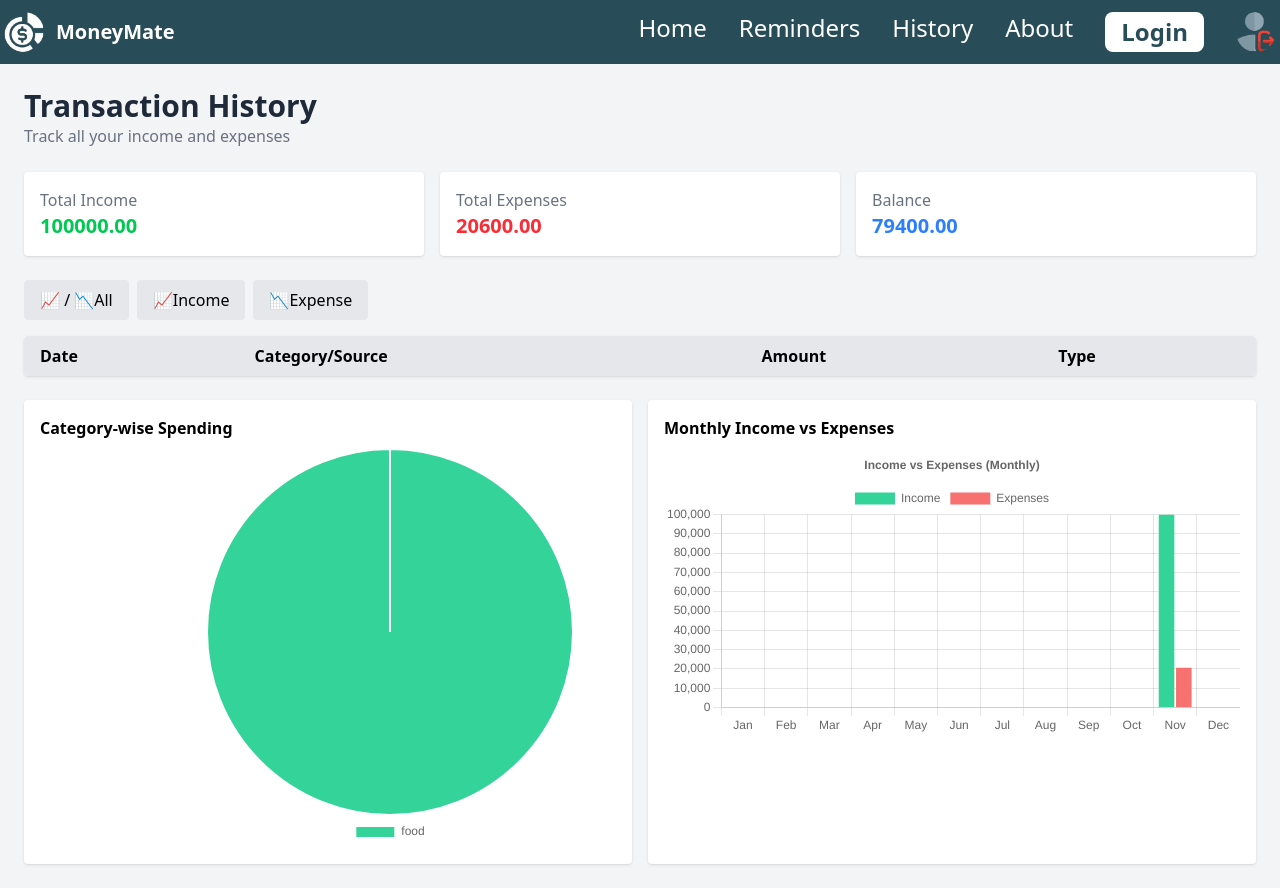
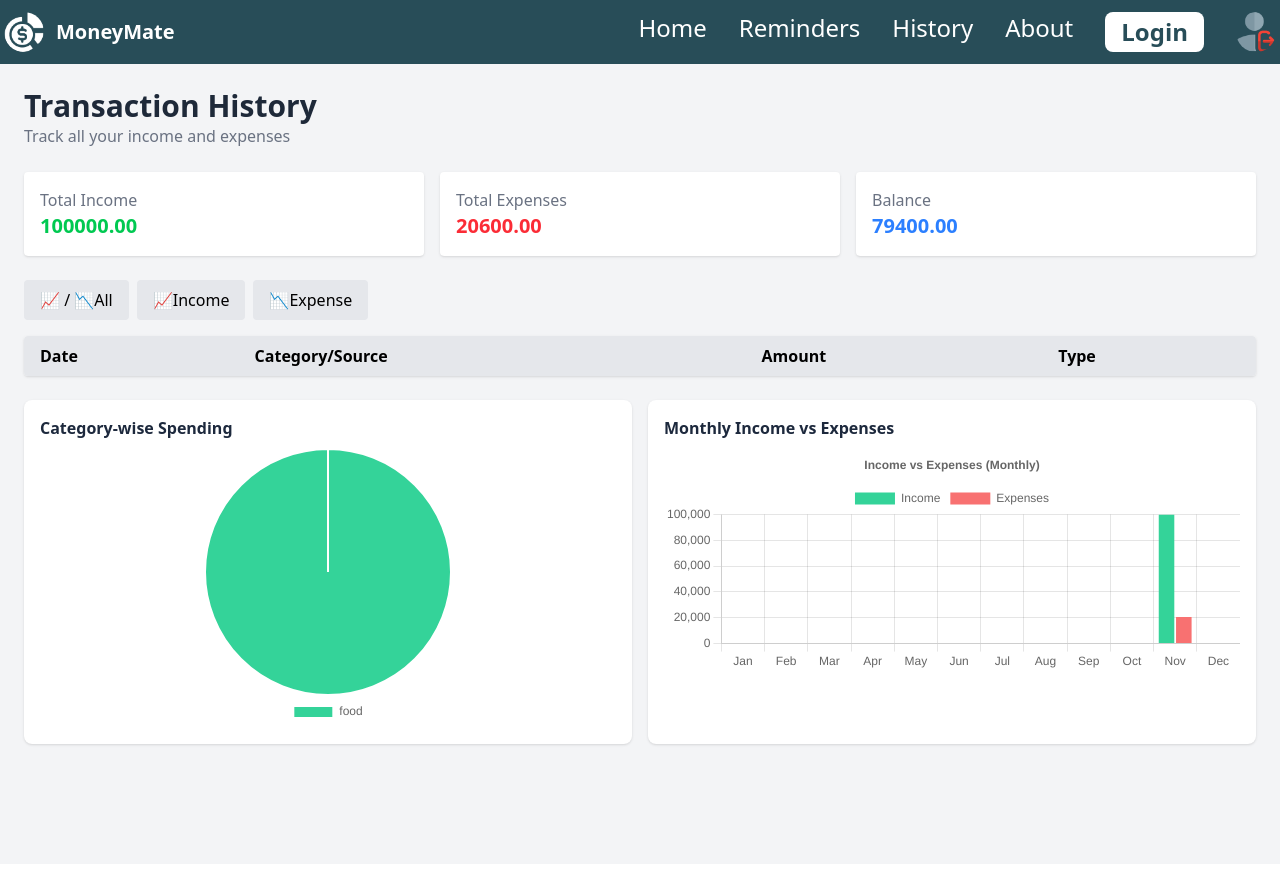
Before and after one commit to KushalNer/Budget_tracker, a Django app: page /history/ in a window 1280 px wide. After the commit the page ends 748 px from the top, so only its background shows below. Run offline with Django 5.2, Linux system fonts and the light colour scheme; a user stored in the database is signed in; data comes from the database, SQL or seed files in the repository; both versions use the stored data as it was after the commit; lists and menus that the app fills with data are empty; some libraries are stand-ins or nearby versions.

Commit message:
update history page

```diff
--- a/templates/history.html
+++ b/templates/history.html
@@ -69,19 +69,31 @@
     </table>
   </div>
 
-  <!-- Optional Chart Section -->
-  <div class="mt-6 grid grid-cols-1 md:grid-cols-2 gap-4">
-    <div class="bg-white shadow rounded p-4">
-      <h3 class="font-bold mb-2">Category-wise Spending</h3>
-      <canvas id="categoryChart" width="700" height="400"></canvas>
-    </div>
+<!-- Charts Section -->
+<div class="mt-6 grid grid-cols-1 md:grid-cols-2 gap-4">
 
-    <div class="bg-white shadow rounded p-4">
-      <h3 class="font-bold mb-2">Monthly Income vs Expenses</h3>
-      <canvas id="monthlyBarChart" ></canvas>
+  <!-- Category-wise Spending (Pie Chart) -->
+  <div class="bg-white shadow rounded-lg p-4">
+    <h3 class="font-bold mb-2 text-slate-800">Category-wise Spending</h3>
+
+    <!-- Smaller Responsive Wrapper -->
+    <div class="relative h-55 sm:h-60 md:h-70">
+      <canvas id="categoryChart" class="w-full h-full"></canvas>
     </div>
   </div>
+
+  <!-- Monthly Income vs Expenses (Bar Chart) -->
+  <div class="bg-white shadow rounded-lg p-4">
+    <h3 class="font-bold mb-2 text-slate-800">Monthly Income vs Expenses</h3>
+
+    <!-- Smaller Responsive Wrapper -->
+    <div class="relative h-40 sm:h-48 md:h-56">
+      <canvas id="monthlyBarChart" class="w-full h-full"></canvas>
+    </div>
+  </div>
+
 </div>
+
 
 {% comment %} This script for Pie chart {% endcomment %}
 <script>
@@ -103,7 +115,9 @@
                 }]
             },
             options: {
-                responsive: false,
+                responsive: true,
+
+                maintainAspectRatio: false,
                 plugins: {
                     legend: { position: 'bottom' }
                 }
@@ -138,6 +152,7 @@
             },
             options: {
                 responsive: true,
+                maintainAspectRatio: false,
                 plugins: {
                     legend: { position: 'top' },
                     title: {
--- a/theme/static/css/dist/styles.css
+++ b/theme/static/css/dist/styles.css
@@ -18,6 +18,7 @@
     --color-green-600: oklch(62.7% 0.194 149.214);
     --color-green-700: oklch(52.7% 0.154 150.069);
     --color-blue-500: oklch(62.3% 0.214 259.815);
+    --color-slate-800: oklch(27.9% 0.041 260.031);
     --color-gray-50: oklch(98.5% 0.002 247.839);
     --color-gray-100: oklch(96.7% 0.003 264.542);
     --color-gray-200: oklch(92.8% 0.006 264.531);
@@ -320,6 +321,21 @@
   .h-10 {
     height: calc(var(--spacing) * 10);
   }
+  .h-40 {
+    height: calc(var(--spacing) * 40);
+  }
+  .h-50 {
+    height: calc(var(--spacing) * 50);
+  }
+  .h-55 {
+    height: calc(var(--spacing) * 55);
+  }
+  .h-64 {
+    height: calc(var(--spacing) * 64);
+  }
+  .h-full {
+    height: 100%;
+  }
   .h-screen {
     height: 100vh;
   }
@@ -368,6 +384,9 @@
   }
   .grid-cols-1 {
     grid-template-columns: repeat(1, minmax(0, 1fr));
+  }
+  .grid-cols-2 {
+    grid-template-columns: repeat(2, minmax(0, 1fr));
   }
   .flex-col {
     flex-direction: column;
@@ -685,6 +704,9 @@
   .text-red-700 {
     color: var(--color-red-700);
   }
+  .text-slate-800 {
+    color: var(--color-slate-800);
+  }
   .text-white {
     color: var(--color-white);
   }
@@ -782,6 +804,16 @@
     --tw-outline-style: none;
     outline-style: none;
   }
+  @media (width >= 40rem) {
+    .sm\:h-48 {
+      height: calc(var(--spacing) * 48);
+    }
+  }
+  @media (width >= 40rem) {
+    .sm\:h-60 {
+      height: calc(var(--spacing) * 60);
+    }
+  }
   @media (width >= 48rem) {
     .md\:col-span-2 {
       grid-column: span 2 / span 2;
@@ -795,6 +827,26 @@
   @media (width >= 48rem) {
     .md\:hidden {
       display: none;
+    }
+  }
+  @media (width >= 48rem) {
+    .md\:h-56 {
+      height: calc(var(--spacing) * 56);
+    }
+  }
+  @media (width >= 48rem) {
+    .md\:h-66 {
+      height: calc(var(--spacing) * 66);
+    }
+  }
+  @media (width >= 48rem) {
+    .md\:h-70 {
+      height: calc(var(--spacing) * 70);
+    }
+  }
+  @media (width >= 48rem) {
+    .md\:h-80 {
+      height: calc(var(--spacing) * 80);
     }
   }
   @media (width >= 48rem) {
```
Also changed, not shown: budget_tracker/settings.py (line endings or trailing spaces), db.sqlite3.
